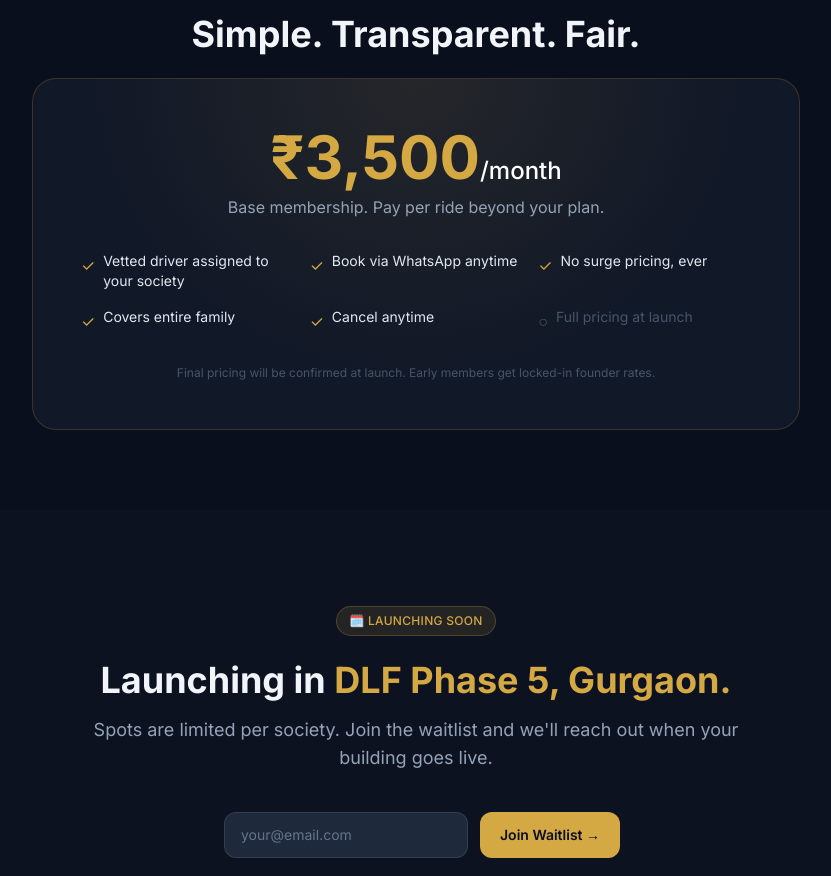
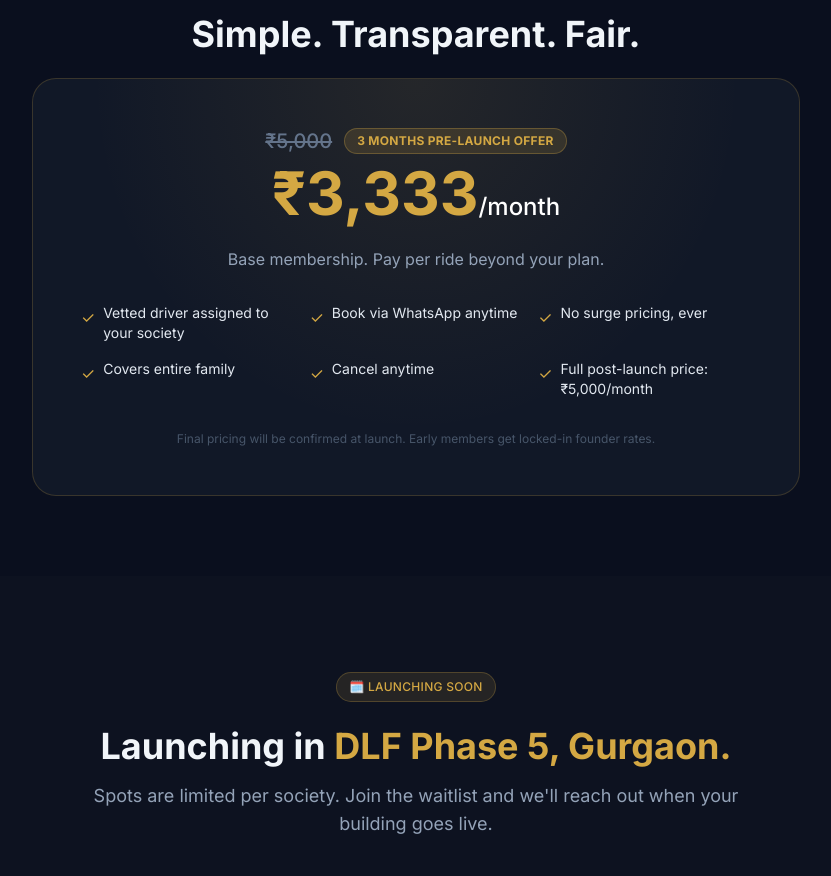
Before and after one commit to nitinv8/verticar, a Next.js app: page / in a window 1280 px wide. Shown: the part 2360-3236 px from the top of the page, without its empty margins (224-1055 px from the left). Built offline with nearby package versions, Linux system fonts and the light colour scheme.

Commit message:
updated prelaunch pricing

```diff
--- a/app/page.tsx
+++ b/app/page.tsx
@@ -264,9 +264,17 @@
               style={{ background: "radial-gradient(ellipse at top center, #d4a843, transparent 60%)" }}
             />
             <div className="relative">
-              <div className="text-5xl sm:text-6xl font-bold mb-2" style={{ color: "#d4a843" }}>
-                ₹3,500
-                <span className="text-2xl font-medium text-white">/month</span>
+              <div className="flex flex-col items-center justify-center mb-6">
+                <div className="flex items-center gap-3 mb-2">
+                  <span className="text-xl font-medium line-through" style={{ color: "#64748b" }}>₹5,000</span>
+                  <div className="px-3 py-1 rounded-full text-xs font-bold uppercase tracking-wide" style={{ backgroundColor: "rgba(212,168,67,0.15)", color: "#d4a843", border: "1px solid rgba(212,168,67,0.3)" }}>
+                    3 Months Pre-launch Offer
+                  </div>
+                </div>
+                <div className="text-5xl sm:text-6xl font-bold" style={{ color: "#d4a843" }}>
+                  ₹3,333
+                  <span className="text-2xl font-medium text-white">/month</span>
+                </div>
               </div>
               <p className="text-base mb-8" style={{ color: "#94a3b8" }}>
                 Base membership. Pay per ride beyond your plan.
@@ -279,7 +287,7 @@
                   { label: "No surge pricing, ever", check: true },
                   { label: "Covers entire family", check: true },
                   { label: "Cancel anytime", check: true },
-                  { label: "Full pricing at launch", check: false, note: "Coming soon" },
+                  { label: "Full post-launch price: ₹5,000/month", check: true },
                 ].map((item) => (
                   <div key={item.label} className="flex items-start gap-2">
                     <span style={{ color: item.check ? "#d4a843" : "#475569" }} className="shrink-0 mt-0.5">
```
